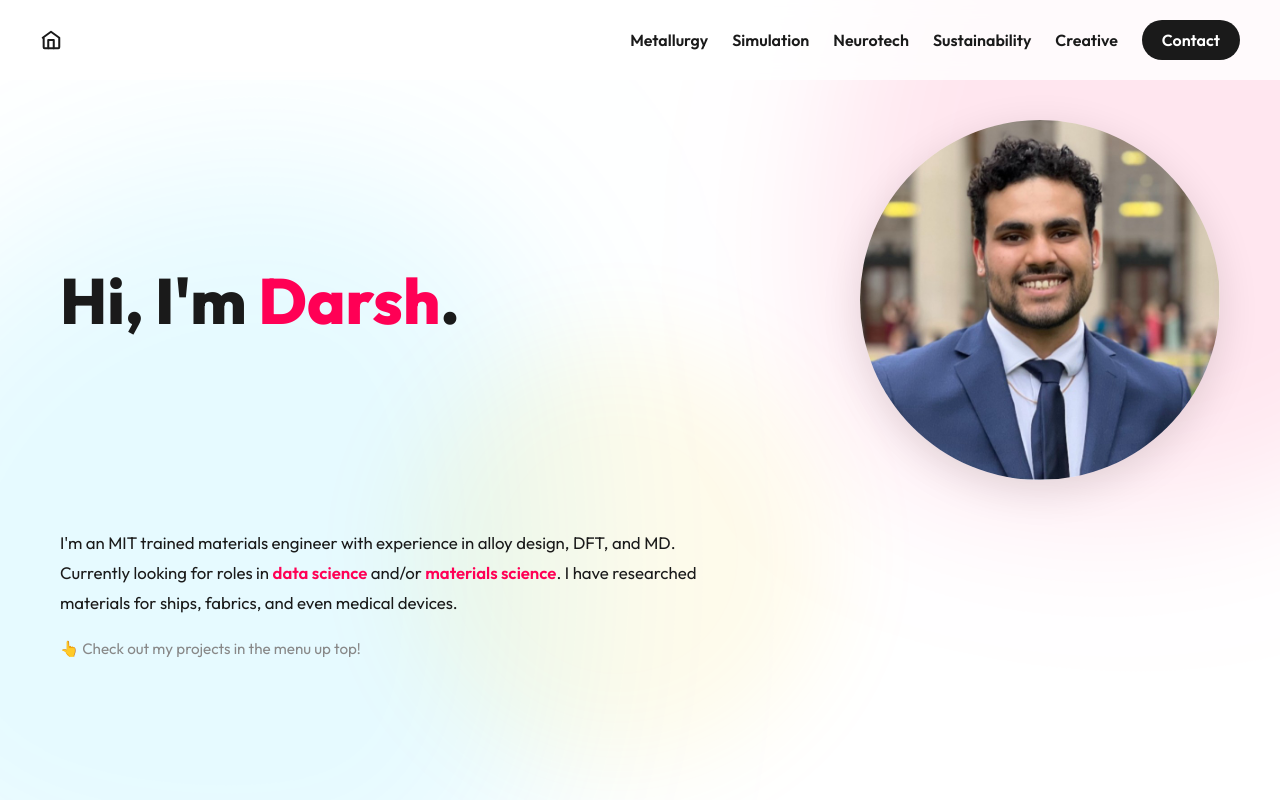
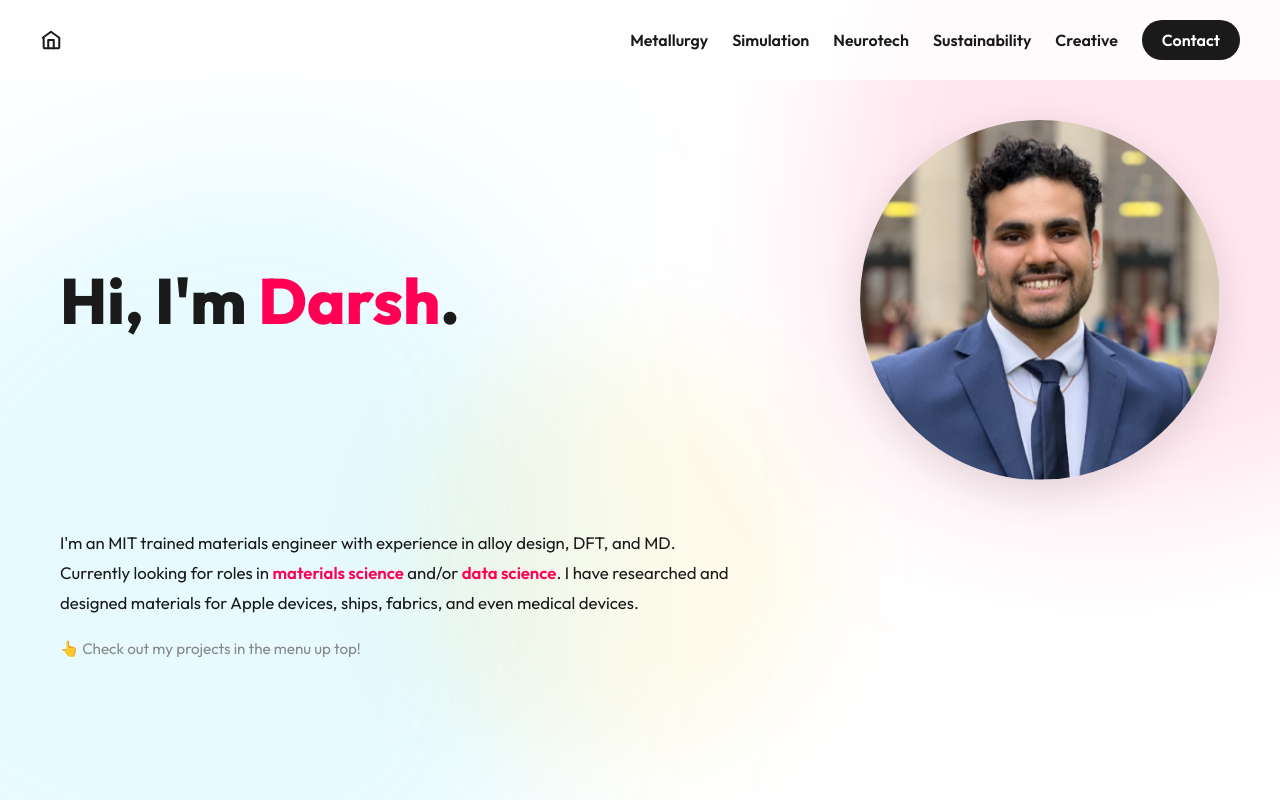
Before and after one commit to darsh-grewal/darsh-grewal.github.io, a React (Vite) app: page / in a window 1280 px wide. Built offline with nearby package versions, Linux system fonts and the light colour scheme.

Commit message:
home page update

```diff
--- a/src/pages/Home.jsx
+++ b/src/pages/Home.jsx
@@ -33,9 +33,9 @@ const Home = () => {
                 style={{ fontSize: '1.05rem', lineHeight: '1.8', color: 'var(--color-text)', maxWidth: '680px', margin: '32px 0 0 0' }}
             >
                 I'm an MIT trained materials engineer with experience in alloy design, DFT, and MD. Currently looking for roles in{' '}
-                <span style={{ color: 'var(--color-paint-1)', fontWeight: 600 }}>data science</span> and/or{' '}
-                <span style={{ color: 'var(--color-paint-1)', fontWeight: 600 }}>materials science</span>.
-                I have researched materials for ships, fabrics, and even medical devices.
+                <span style={{ color: 'var(--color-paint-1)', fontWeight: 600 }}>materials science</span> and/or{' '}
+                <span style={{ color: 'var(--color-paint-1)', fontWeight: 600 }}>data science</span>.
+                I have researched and designed materials for Apple devices, ships, fabrics, and even medical devices.
             </motion.p>
 
             {/* Nudge to projects */}
```
